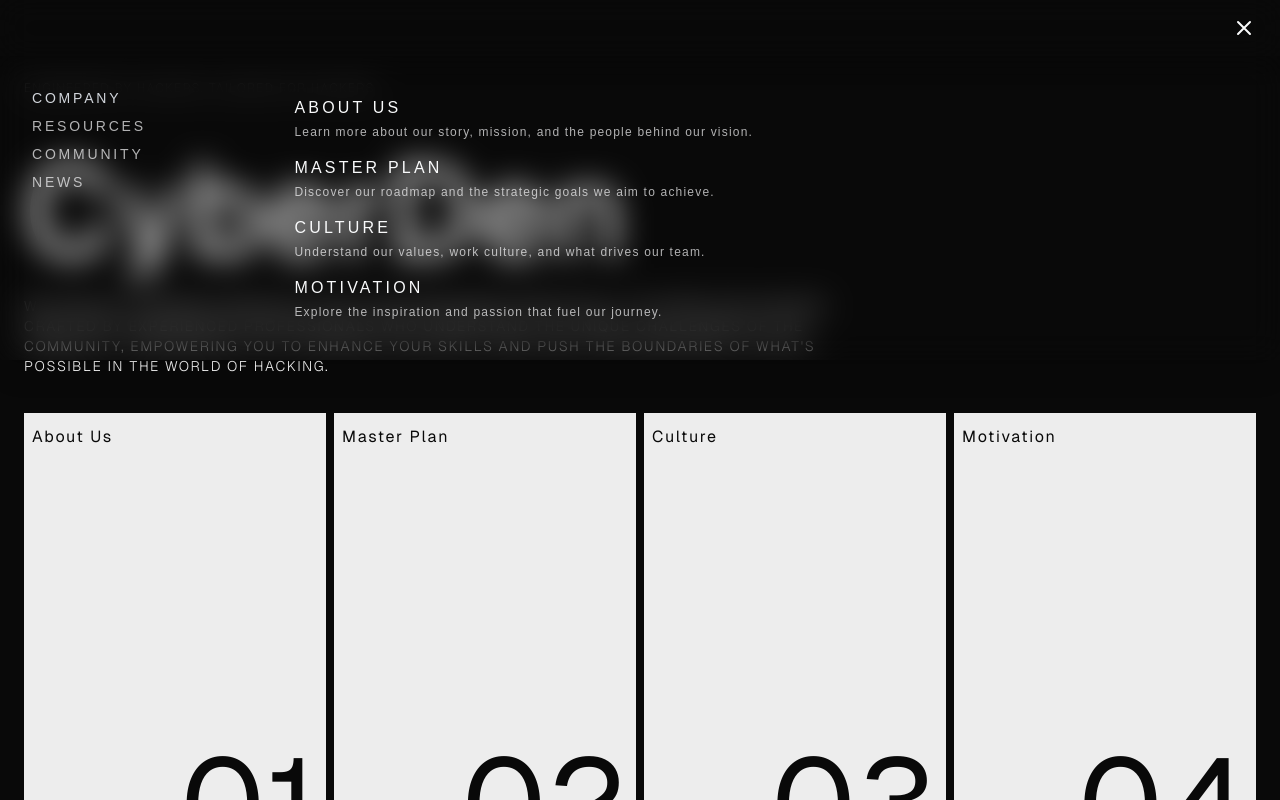
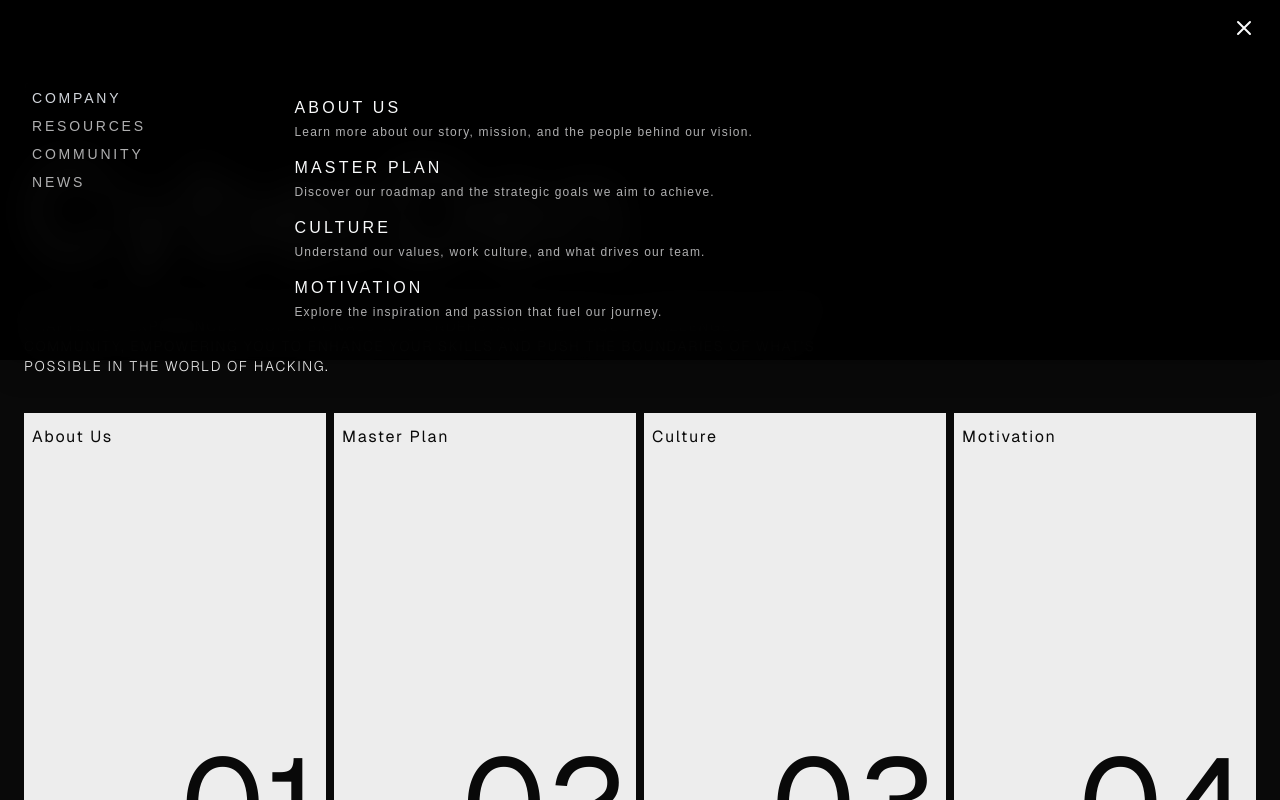
Before and after one commit to h4ck3r-04/cyberden, a Next.js app: page / in a window 1280 px wide. Both pictures are taken after a click on the button 1244 px from the left and 28 px from the top of the page. Shown: the top 800 px of the page. Built offline with nearby package versions, Linux system fonts and the light colour scheme.

Commit message:
added: bg to header

```diff
--- a/components/header.tsx
+++ b/components/header.tsx
@@ -48,7 +48,7 @@ const Header = (): JSX.Element => {
             {/* Header */}
             <div
                 ref={headerRef}
-                className="w-full bg-blur-lg shadow-lg backdrop-blur-lg"
+                className="w-full bg-black bg-opacity-95 bg-blur-lg shadow-lg backdrop-blur-lg"
             >
                 <div className="w-full px-4 py-2 flex justify-end items-center">
                     <button
@@ -94,7 +94,7 @@ const Header = (): JSX.Element => {
             {/* Dropdown Menu */}
             <div
                 ref={dropdownRef}
-                className={`absolute top-full left-0 right-0 bg-blur-lg bg-opacity-95 backdrop-blur-lg transform transition-all duration-300 ease-in-out shadow-xl ${open
+                className={`absolute top-full left-0 right-0 bg-black bg-blur-lg bg-opacity-95 backdrop-blur-lg transform transition-all duration-300 ease-in-out shadow-xl ${open
                     ? 'opacity-100 translate-y-0'
                     : 'opacity-0 -translate-y-4 pointer-events-none'
                     }`}
```
